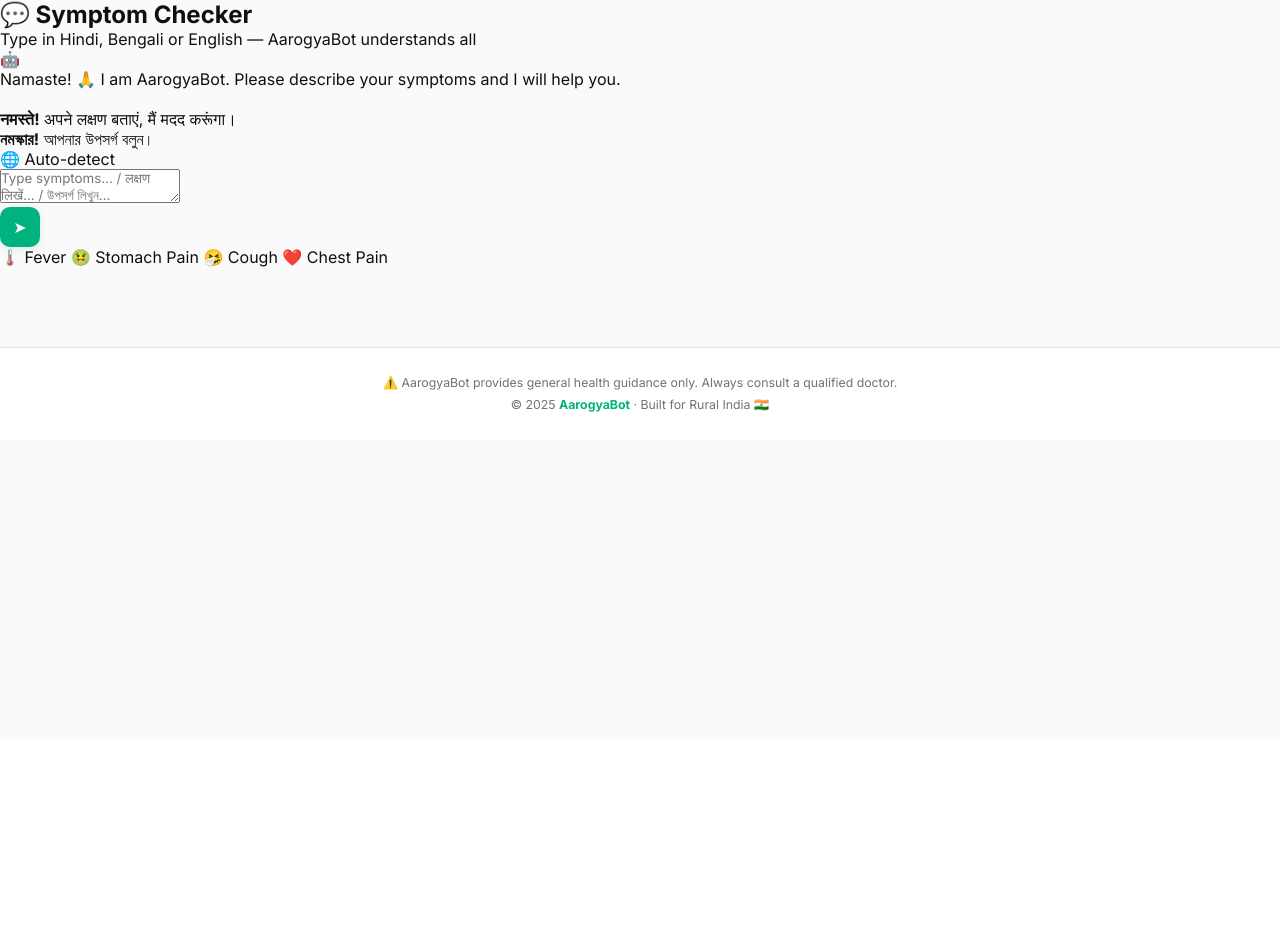
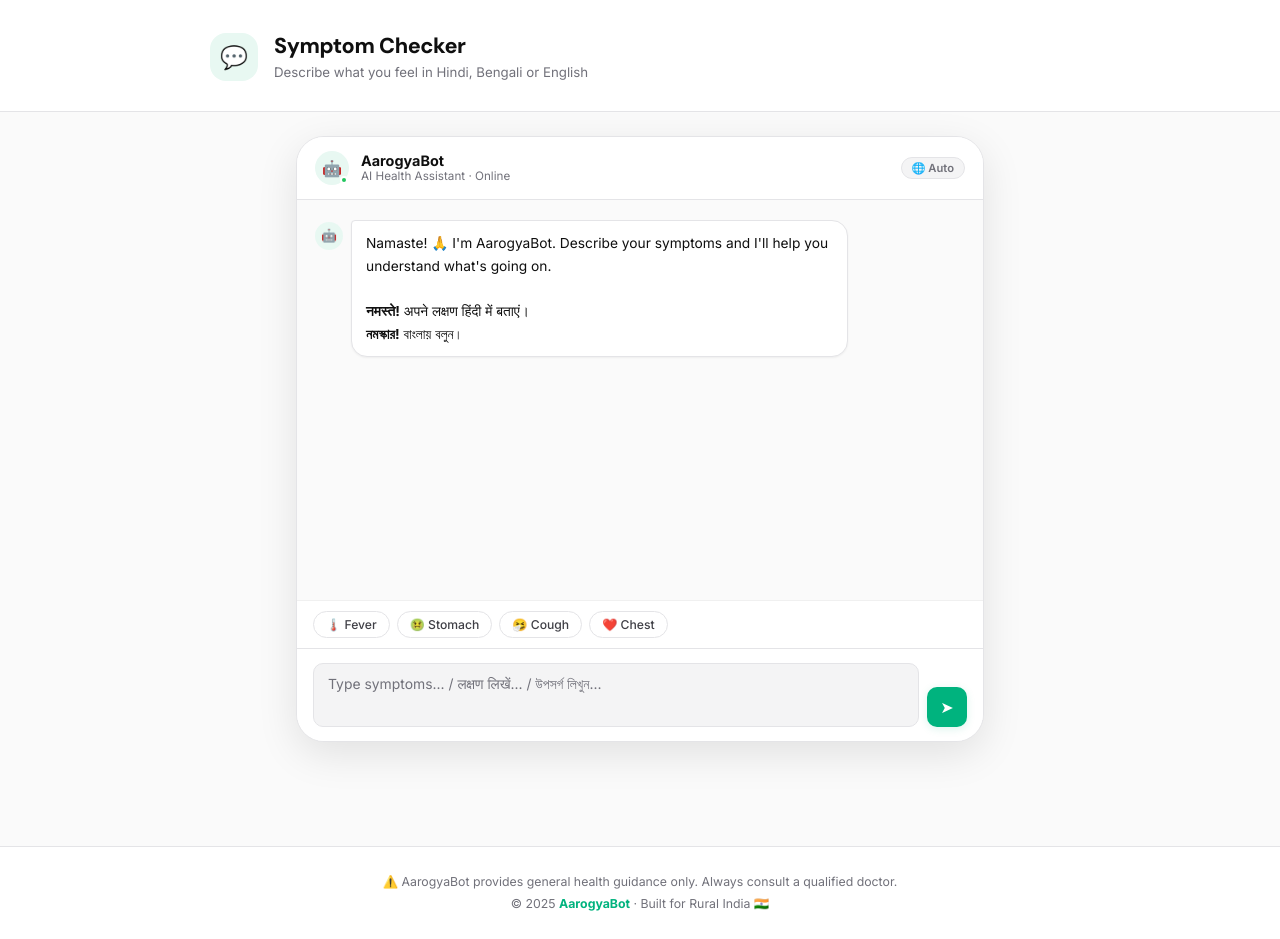
Before and after one commit to Anant-083/Kisan_Mitra, a Flask app: page /chat in a window 1280 px wide. Shown: the part 60-999 px from the top of the page. Before the commit the page ends 472 px from the top, so only its background shows below. Run offline with Flask 3, Linux system fonts and the light colour scheme.

Commit message:
Update chat.html

```diff
--- a/templates/chat.html
+++ b/templates/chat.html
@@ -1,133 +1,142 @@
 {% extends "base.html" %}
+{% block title %} · Symptom Check{% endblock %}
 {% block content %}
-<div class="page-header chat-header">
-    <h2>💬 Symptom Checker</h2>
-    <p>Type in Hindi, Bengali or English — AarogyaBot understands all</p>
-</div>
 
-<div class="chat-container">
-    <div class="chat-box" id="chatBox">
-        <div class="message bot-message">
-            <span class="msg-icon">🤖</span>
-            <div class="msg-text">
-                Namaste! 🙏 I am AarogyaBot. Please describe your symptoms and I will help you.<br><br>
-                <b>नमस्ते!</b> अपने लक्षण बताएं, मैं मदद करूंगा।<br>
-                <b>নমস্কার!</b> আপনার উপসর্গ বলুন।
+<div class="pg-header">
+  <div class="pg-header-inner">
+    <div class="pg-icon green">💬</div>
+    <div>
+      <h1>Symptom Checker</h1>
+      <p>Describe what you feel in Hindi, Bengali or English</p>
     </div>
   </div>
 </div>
 
-    <div class="chat-input-area">
-        <div class="lang-indicator" id="langIndicator">🌐 Auto-detect</div>
-        <div class="input-row">
-            <textarea id="userInput" placeholder="Type symptoms... / लक्षण लिखें... / উপসর্গ লিখুন..." rows="2"></textarea>
-            <button class="send-btn" onclick="sendMessage()">➤</button>
+<div class="chat-wrap">
+  <div class="chat-shell">
+
+    <!-- Top bar -->
+    <div class="chat-bar">
+      <div class="chat-bar-av">🤖</div>
+      <div>
+        <div class="chat-bar-name">AarogyaBot</div>
+        <div class="chat-bar-sub">AI Health Assistant · Online</div>
       </div>
-        <div class="quick-symptoms">
-            <span onclick="quickSend('fever and headache')">🌡️ Fever</span>
-            <span onclick="quickSend('stomach pain and vomiting')">🤢 Stomach Pain</span>
-            <span onclick="quickSend('cough and cold')">🤧 Cough</span>
-            <span onclick="quickSend('chest pain')">❤️ Chest Pain</span>
+      <div class="lang-tag" id="langTag">🌐 Auto</div>
+    </div>
+
+    <!-- Messages -->
+    <div class="chat-body" id="chatBody">
+      <div class="msg bot">
+        <div class="msg-av">🤖</div>
+        <div class="msg-bub">
+          Namaste! 🙏 I'm AarogyaBot. Describe your symptoms and I'll help you understand what's going on.<br><br>
+          <b>नमस्ते!</b> अपने लक्षण हिंदी में बताएं।<br>
+          <b>নমস্কার!</b> বাংলায় বলুন।
         </div>
       </div>
     </div>
+
+    <!-- Quick chips -->
+    <div class="quick-row">
+      <span class="qchip" onclick="quickSend('I have fever and headache')">🌡️ Fever</span>
+      <span class="qchip" onclick="quickSend('stomach pain and vomiting')">🤢 Stomach</span>
+      <span class="qchip" onclick="quickSend('cough and cold for 3 days')">🤧 Cough</span>
+      <span class="qchip" onclick="quickSend('chest pain and breathing problem')">❤️ Chest</span>
+    </div>
+
+    <!-- Input -->
+    <div class="chat-input">
+      <textarea id="msgInput" rows="2" placeholder="Type symptoms… / लक्षण लिखें… / উপসর্গ লিখুন…"></textarea>
+      <button class="send-btn" onclick="sendMsg()" title="Send">➤</button>
+    </div>
+
+  </div>
+</div>
+
 {% endblock %}
-
 {% block scripts %}
 <script>
 let history = [];
 
-async function sendMessage() {
-    const input = document.getElementById("userInput");
-    const text = input.value.trim();
-    if (!text) return;
-
-    appendMessage(text, "user");
-    input.value = "";
+async function sendMsg() {
+  const inp = document.getElementById("msgInput");
+  const txt = inp.value.trim();
+  if (!txt) return;
+  appendMsg(txt, "usr");
+  inp.value = "";
+  inp.style.height = "auto";
   showTyping();
 
   try {
     const res = await fetch("/api/chat", {
       method: "POST",
-            headers: {"Content-Type": "application/json"},
-            body: JSON.stringify({message: text, history: history})
+      headers: {"Content-Type":"application/json"},
+      body: JSON.stringify({message: txt, history})
     });
-        const data = await res.json();
+    const d = await res.json();
     removeTyping();
-        appendMessage(data.reply, "bot", data.lang);
-        history.push({role: "user", content: text});
-        history.push({role: "assistant", content: data.reply});
-
-        const langMap = {"hi": "🇮🇳 Hindi", "bn": "🇧🇩 Bengali", "en": "🌐 English"};
-        document.getElementById("langIndicator").textContent = langMap[data.lang] || "🌐 Auto";
-    } catch(e) {
+    appendMsg(d.reply, "bot", d.lang);
+    history.push({role:"user", content:txt});
+    history.push({role:"assistant", content:d.reply});
+    const lm = {"hi":"🇮🇳 Hindi","bn":"🇧🇩 Bengali","en":"🌐 English"};
+    document.getElementById("langTag").textContent = lm[d.lang] || "🌐 Auto";
+  } catch {
     removeTyping();
-        appendMessage("Sorry, something went wrong. Please try again.", "bot");
+    appendMsg("Something went wrong. Please try again.", "bot");
   }
 }
 
-function appendMessage(text, role, lang) {
-    const box = document.getElementById("chatBox");
+function appendMsg(text, role, lang) {
+  const body = document.getElementById("chatBody");
   const div = document.createElement("div");
-    div.className = `message ${role}-message`;
-
-    let ttsBtn = "";
-    if (role === "bot") {
-        ttsBtn = `<button class="tts-btn" onclick="playTTS(this, '${encodeURIComponent(text)}', '${lang || 'en'}')">🔊</button>`;
-    }
-
+  div.className = `msg ${role}`;
+  const tts = role === "bot"
+    ? `<button class="tts-btn" onclick="playTTS(this,'${encodeURIComponent(text)}','${lang||'en'}')">🔊</button>`
+    : "";
   div.innerHTML = `
-        <span class="msg-icon">${role === "bot" ? "🤖" : "👤"}</span>
-        <div class="msg-text">${text.replace(/\n/g, "<br>")}${ttsBtn}</div>
-    `;
-    box.appendChild(div);
-    box.scrollTop = box.scrollHeight;
+    <div class="msg-av">${role==="bot"?"🤖":"👤"}</div>
+    <div class="msg-bub">${text.replace(/\n/g,"<br>")}${tts}</div>`;
+  body.appendChild(div);
+  body.scrollTop = body.scrollHeight;
 }
 
 function showTyping() {
-    const box = document.getElementById("chatBox");
+  const body = document.getElementById("chatBody");
   const div = document.createElement("div");
-    div.className = "message bot-message typing-indicator";
-    div.id = "typingIndicator";
-    div.innerHTML = `<span class="msg-icon">🤖</span><div class="msg-text"><span class="dot"></span><span class="dot"></span><span class="dot"></span></div>`;
-    box.appendChild(div);
-    box.scrollTop = box.scrollHeight;
+  div.className = "msg bot"; div.id = "typingRow";
+  div.innerHTML = `<div class="msg-av">🤖</div><div class="typing-bub"><span class="tdot"></span><span class="tdot"></span><span class="tdot"></span></div>`;
+  body.appendChild(div);
+  body.scrollTop = body.scrollHeight;
 }
-
 function removeTyping() {
-    const t = document.getElementById("typingIndicator");
+  const t = document.getElementById("typingRow");
   if (t) t.remove();
 }
-
-function quickSend(text) {
-    document.getElementById("userInput").value = text;
-    sendMessage();
+function quickSend(txt) {
+  document.getElementById("msgInput").value = txt;
+  sendMsg();
 }
-
-async function playTTS(btn, encodedText, lang) {
-    const text = decodeURIComponent(encodedText);
+async function playTTS(btn, enc, lang) {
   btn.textContent = "⏳";
   try {
     const res = await fetch("/api/tts", {
-            method: "POST",
-            headers: {"Content-Type": "application/json"},
-            body: JSON.stringify({text, lang})
+      method:"POST", headers:{"Content-Type":"application/json"},
+      body: JSON.stringify({text: decodeURIComponent(enc), lang})
     });
     const blob = await res.blob();
-        const url = URL.createObjectURL(blob);
-        const audio = new Audio(url);
-        audio.play();
+    new Audio(URL.createObjectURL(blob)).play();
     btn.textContent = "🔊";
-    } catch(e) {
-        btn.textContent = "🔊";
-    }
+  } catch { btn.textContent = "🔊"; }
 }
 
-document.getElementById("userInput").addEventListener("keydown", function(e) {
-    if (e.key === "Enter" && !e.shiftKey) {
-        e.preventDefault();
-        sendMessage();
-    }
+document.getElementById("msgInput").addEventListener("keydown", e => {
+  if (e.key === "Enter" && !e.shiftKey) { e.preventDefault(); sendMsg(); }
+});
+// auto resize textarea
+document.getElementById("msgInput").addEventListener("input", function() {
+  this.style.height = "auto";
+  this.style.height = Math.min(this.scrollHeight, 100) + "px";
 });
 </script>
 {% endblock %}
```
Lines whose indentation alone changed are shown as unchanged.
